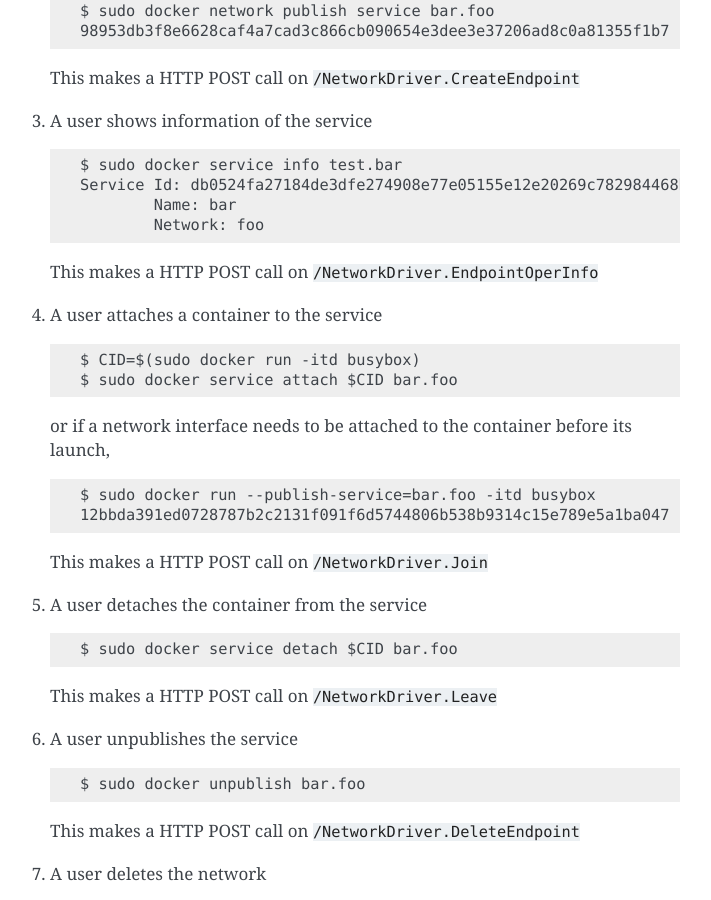
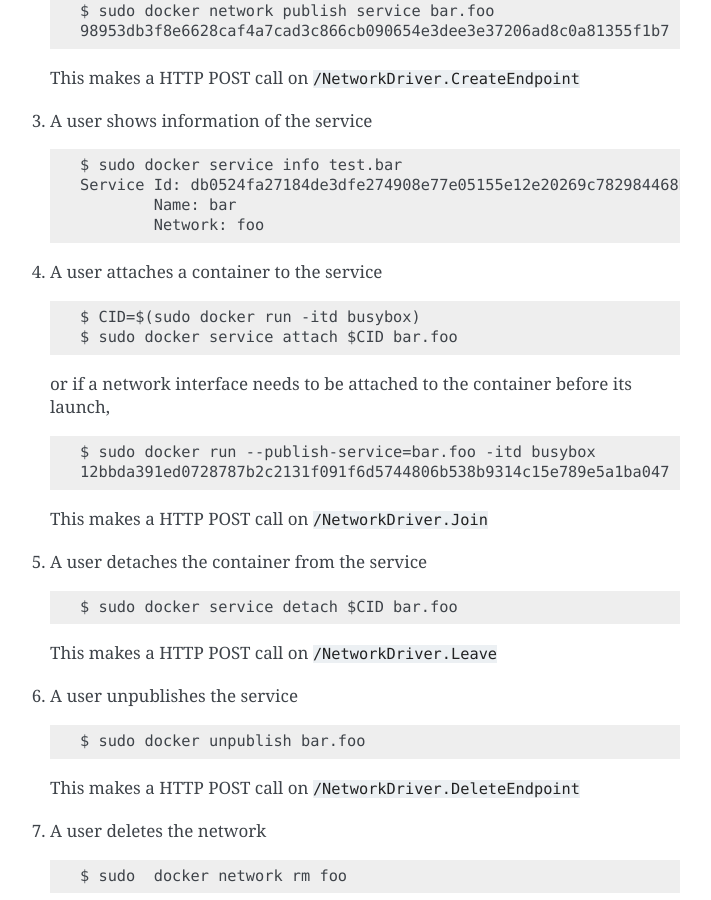
Before and after one commit to openstack/kuryr, a Sphinx documentation site: the page built from doc/source/design.rst, in a window 1280 px wide and 900 px high, scrolled down 1314 px. Shown: the whole window, without its empty margins (400-1111 px from the left). Built offline with Sphinx 7.4.7, drawn with Linux system fonts in a browser that asks for light colours.

Commit message:
Update description about /NetworkDriver.EndpointOperInfo
This patch removes the description that says `docker service info`
command calls /NetworkDriver.EndpointOperInfo because it doesn't call it
actually. It seems the interface for the endpoint is not exposed through
Docker CLI at this point.

Change-Id: Ia37c9feedfff9d7f8335a9217c8cde1f3f200798
Signed-off-by: Taku Fukushima <f.tac.mac@gmail.com>

```diff
--- a/doc/source/design.rst
+++ b/doc/source/design.rst
@@ -84,8 +84,6 @@ User Workflow
                Name: bar
                Network: foo
 
-   This makes a HTTP POST call on ``/NetworkDriver.EndpointOperInfo``
-
 4. A user attaches a container to the service
    ::
 
```
